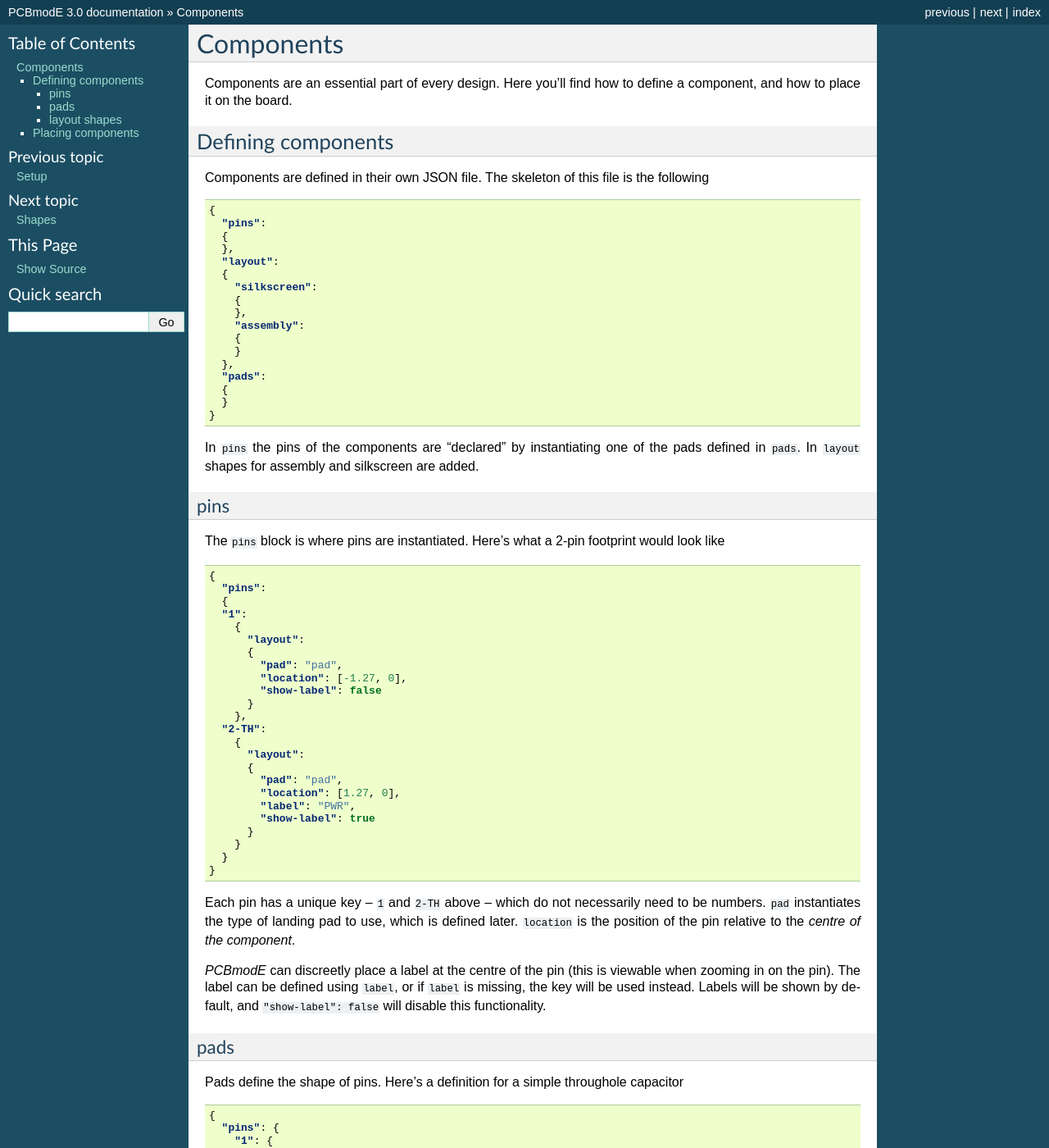
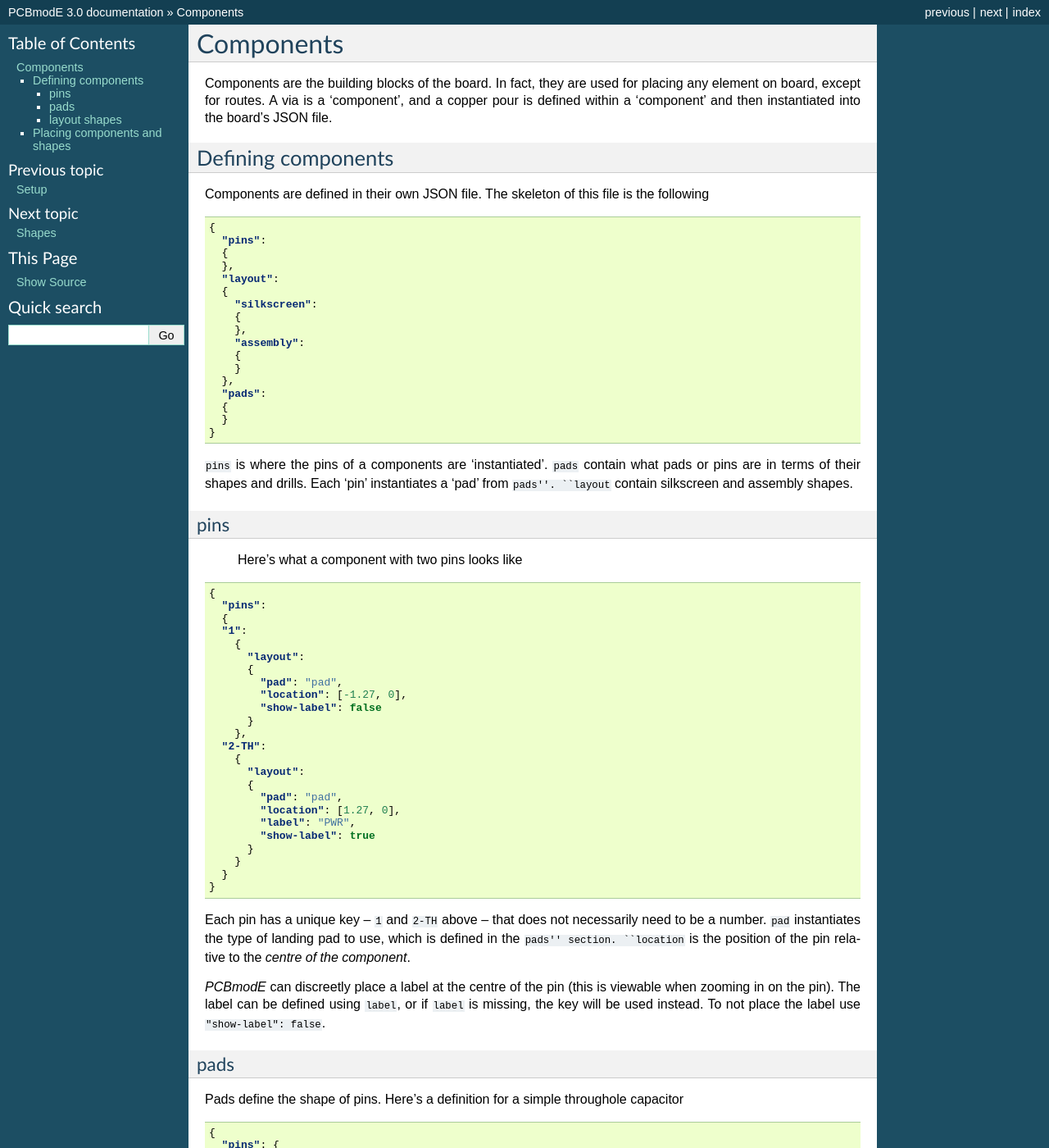
Before and after one commit to boldport/pcbmode, a Sphinx documentation site: the page built from docs/source/components.rst, in a window 1280 px wide and 1400 px high. Shown: the whole window at 82% size. Built offline with Sphinx 7.4.7, drawn with Linux system fonts in a browser that asks for light colours; pages that are not in the unit, such as notebooks, are missing from menus; some of the changed text lies outside the part shown.

Commit message:
More text

```diff
--- a/docs/source/components.rst
+++ b/docs/source/components.rst
@@ -2,7 +2,7 @@
 Components
 ##########
 
-Components are an essential part of every design. Here you'll find how to define a component, and how to place it on the board.
+Components are the building blocks of the board. In fact, they are used for placing any element on board, except for routes. A via is a 'component', and a copper pour is defined within a 'component' and then instantiated into the board's JSON file.
 
 Defining components
 ===================
@@ -29,12 +29,12 @@
       }
     }
 
-In ``pins`` the pins of the components are "declared" by instantiating one of the pads defined in ``pads``. In ``layout`` shapes for assembly and silkscreen are added.
+``pins`` is where the pins of a components are 'instantiated'. ``pads`` contain what pads or pins are in terms of their shapes and drills. Each 'pin' instantiates a 'pad' from ``pads''. ``layout`` contain silkscreen and assembly shapes.
 
 pins
 ----
 
-The ``pins`` block is where pins are instantiated. Here's what a 2-pin footprint would look like
+ Here's what a component with two pins looks like
 
 .. code-block:: json
 
@@ -63,9 +63,9 @@
       }
     }
 
-Each pin has a unique key -- ``1`` and ``2-TH`` above -- which do not necessarily need to be numbers. ``pad`` instantiates the type of landing pad to use, which is defined later. ``location`` is the position of the pin relative to the *centre of the component*.
+Each pin has a unique key -- ``1`` and ``2-TH`` above -- that does not necessarily need to be a number. ``pad`` instantiates the type of landing pad to use, which is defined in the ``pads'' section. ``location`` is the position of the pin relative to the *centre of the component*.
 
-*PCBmodE* can discreetly place a label at the centre of the pin (this is viewable when zooming in on the pin). The label can be defined using ``label``, or if ``label`` is missing, the key will be used instead. Labels will be shown by default, and ``"show-label": false`` will disable this functionality.
+*PCBmodE* can discreetly place a label at the centre of the pin (this is viewable when zooming in on the pin). The label can be defined using ``label``, or if ``label`` is missing, the key will be used instead. To not place the label use ``"show-label": false``.
 
 
 pads
@@ -265,49 +265,51 @@
 
 
 
-Placing components
-==================
+Placing components and shapes
+=============================
+
+Footprints for components and shapes are stored in their own directories within the project path (those can be changed in the configuration file).
+
+This is an example of instantiating a component within the board's JSON file
 
 .. code-block:: json
 
     {
-      "locations":
+      "components":
       {
-        "boards": "boards/",
-        "components": "components/",
-        "fonts": "fonts/",
-        "build": "build/",
-        "styles": "styles/"
-      }
-    }
-
-
-.. code-block:: json
-
-    {
-      "J2":
-      {
-        "footprint": "my-part",
-        "layer": "top",
-        "location": [
-          36.7,
-          0
-        ],
-        "rotate": -90,
-        "show": true,
-        "silkscreen": {
-        "refdef": {
+        "J2":
+        {
+          "footprint": "my-part",
+          "layer": "top",
           "location": [
-            -7.2,
-            2.16
+            36.7,
+            0
           ],
-          "rotate": 0,
-          "rotate-with-component": false,
-          "show": true
-        },
-        "shapes": {
-          "show": true
+          "rotate": -90,
+          "show": true,
+          "silkscreen": {
+            "refdef": {
+              "location": [
+                -7.2,
+                2.16
+              ],
+              "rotate": 0,
+              "rotate-with-component": false,
+              "show": true
+            },
+          "shapes": {
+            "show": true
+            }
           }
         }
       }
     }
+
+The key of each component -- ``J2`` above -- record is the component's reference designator, or in *PCBmodE*-speak, 'refdef'. Note that as opposed to ``shape`` types, here ``layer`` can only accept one layer.
+
+``silkscreen`` is optional, but allows control over the placement of the reference designator, and whether shapes are placed or not.
+
+
+.. note::
+
+   The sharp-minded amongst you will notice that 'refdef' is not exactly short form of 'reference designator'. I noticed that fact only in version 3.0 of *PCBmodE*, way too far to change it. So I embraced this folly and it will forever be.
```
